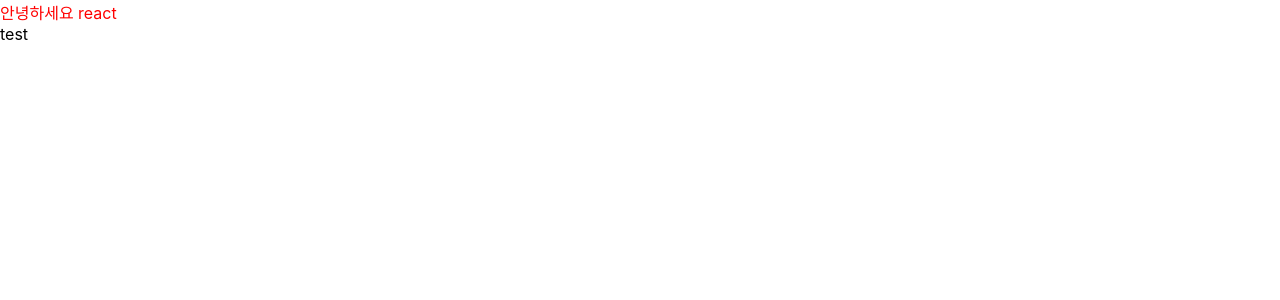
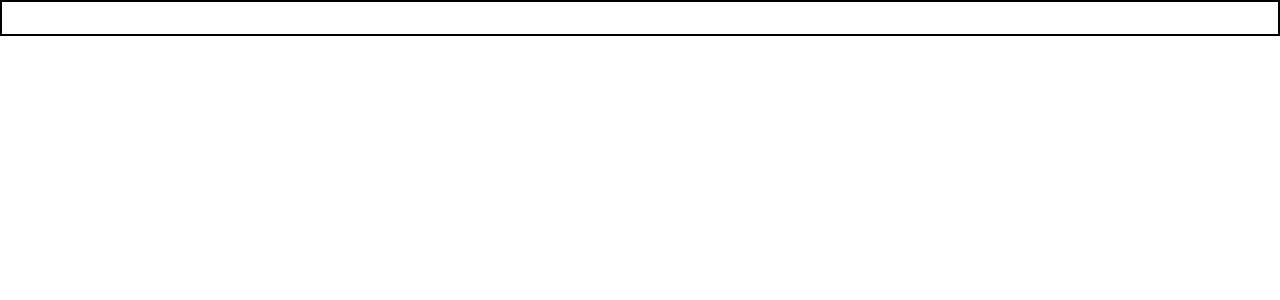
Before and after one commit to Choiss96/Vlpt-React-, a React (Create React App) app in the folder vlpt-react-practice/: page / in a window 1280 px wide. Shown: the top 300 px of the page. Built offline with nearby package versions, Linux system fonts and the light colour scheme.

Commit message:
App.js 수정

```diff
--- a/vlpt-react-practice/src/App.js
+++ b/vlpt-react-practice/src/App.js
@@ -1,12 +1,13 @@
 import React from 'react';
 import Hello from './Hello';
+import Wrapper from './Wrapper';
 
 function App() {
   return (
-    <>
+    <Wrapper>
       <Hello name="react" color="red"/>
-      <div>test</div>
-    </>
+      <Hello color="pink"/>
+    </Wrapper>
   );
 }
 
```
